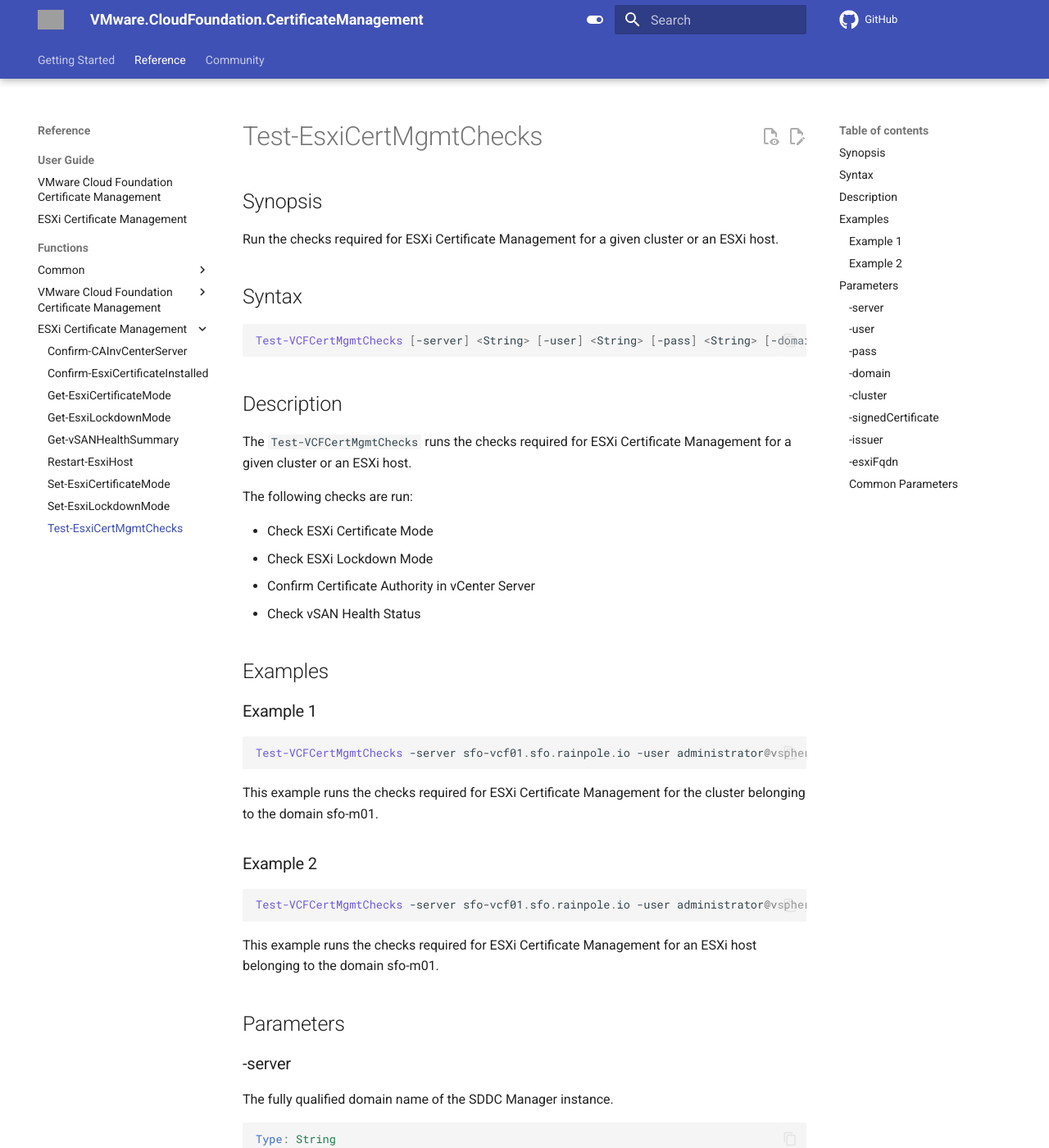
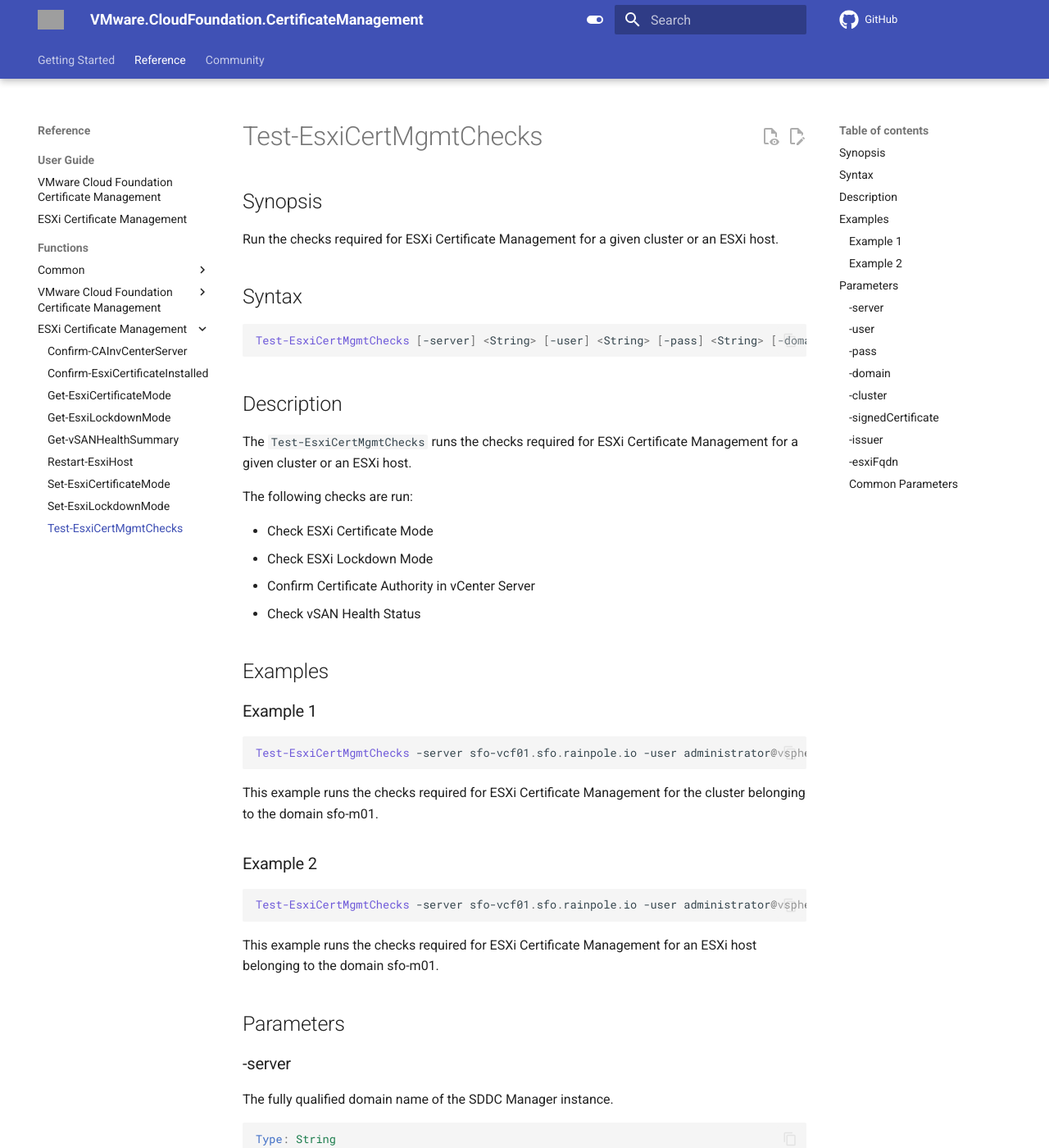
Before and after one commit to vmware/powershell-module-for-vmware-cloud-foundation-certificate-management, an MkDocs documentation site: the page built from docs/documentation/functions/Test-EsxiCertMgmtChecks.md, in a window 1280 px wide and 1400 px high. Shown: the whole window at 82% size. Built offline with MkDocs 1.6.1 and Material for MkDocs 9.7.7, drawn with Linux system fonts in a browser that asks for light colours; comment, search, counter and statistics services are not loaded; the version menu is left out; grey boxes are pictures that could not be loaded.

Commit message:
docs: update `Test-EsxiCertMgmtChecks.md`
Updates `Test-EsxiCertMgmtChecks.md`.

Signed-off-by: Ryan Johnson <ryan.johnson@broadcom.com>

````diff
--- a/docs/documentation/functions/Test-EsxiCertMgmtChecks.md
+++ b/docs/documentation/functions/Test-EsxiCertMgmtChecks.md
@@ -7,12 +7,12 @@
 ## Syntax
 
 ```powershell
-Test-VCFCertMgmtChecks [-server] <String> [-user] <String> [-pass] <String> [-domain] <String> [-cluster] <String> [-signedCertificate] <String> [[-esxiFqdn] <String>] [[-issuer] <String>] [<CommonParameters>]
+Test-EsxiCertMgmtChecks [-server] <String> [-user] <String> [-pass] <String> [-domain] <String> [-cluster] <String> [-signedCertificate] <String> [[-esxiFqdn] <String>] [[-issuer] <String>] [<CommonParameters>]
 ```
 
 ## Description
 
-The `Test-VCFCertMgmtChecks` runs the checks required for ESXi Certificate Management for a given cluster or an ESXi host.
+The `Test-EsxiCertMgmtChecks` runs the checks required for ESXi Certificate Management for a given cluster or an ESXi host.
 
 The following checks are run:
 
@@ -26,7 +26,7 @@
 ### Example 1
 
 ```powershell
-Test-VCFCertMgmtChecks -server sfo-vcf01.sfo.rainpole.io -user administrator@vsphere.local -pass VMw@re1! -domain sfo-m01 -cluster sfo-m01-cl01 -issuer rainpole -signedCertificate F:\Certificates\Root64.cer
+Test-EsxiCertMgmtChecks -server sfo-vcf01.sfo.rainpole.io -user administrator@vsphere.local -pass VMw@re1! -domain sfo-m01 -cluster sfo-m01-cl01 -issuer rainpole -signedCertificate F:\Certificates\Root64.cer
 ```
 
 This example runs the checks required for ESXi Certificate Management for the cluster belonging to the domain sfo-m01.
@@ -34,7 +34,7 @@
 ### Example 2
 
 ```powershell
-Test-VCFCertMgmtChecks -server sfo-vcf01.sfo.rainpole.io -user administrator@vsphere.local -pass VMw@re1! -domain sfo-m01 -cluster sfo-m01-cl01 -esxiFqdn sfo01-m01-esx01.sfo.rainpole.io -issuer rainpole -signedCertificate F:\Certificates\Root64.cer
+Test-EsxiCertMgmtChecks -server sfo-vcf01.sfo.rainpole.io -user administrator@vsphere.local -pass VMw@re1! -domain sfo-m01 -cluster sfo-m01-cl01 -esxiFqdn sfo01-m01-esx01.sfo.rainpole.io -issuer rainpole -signedCertificate F:\Certificates\Root64.cer
 ```
 
 This example runs the checks required for ESXi Certificate Management for an ESXi host belonging to the domain sfo-m01.
````
